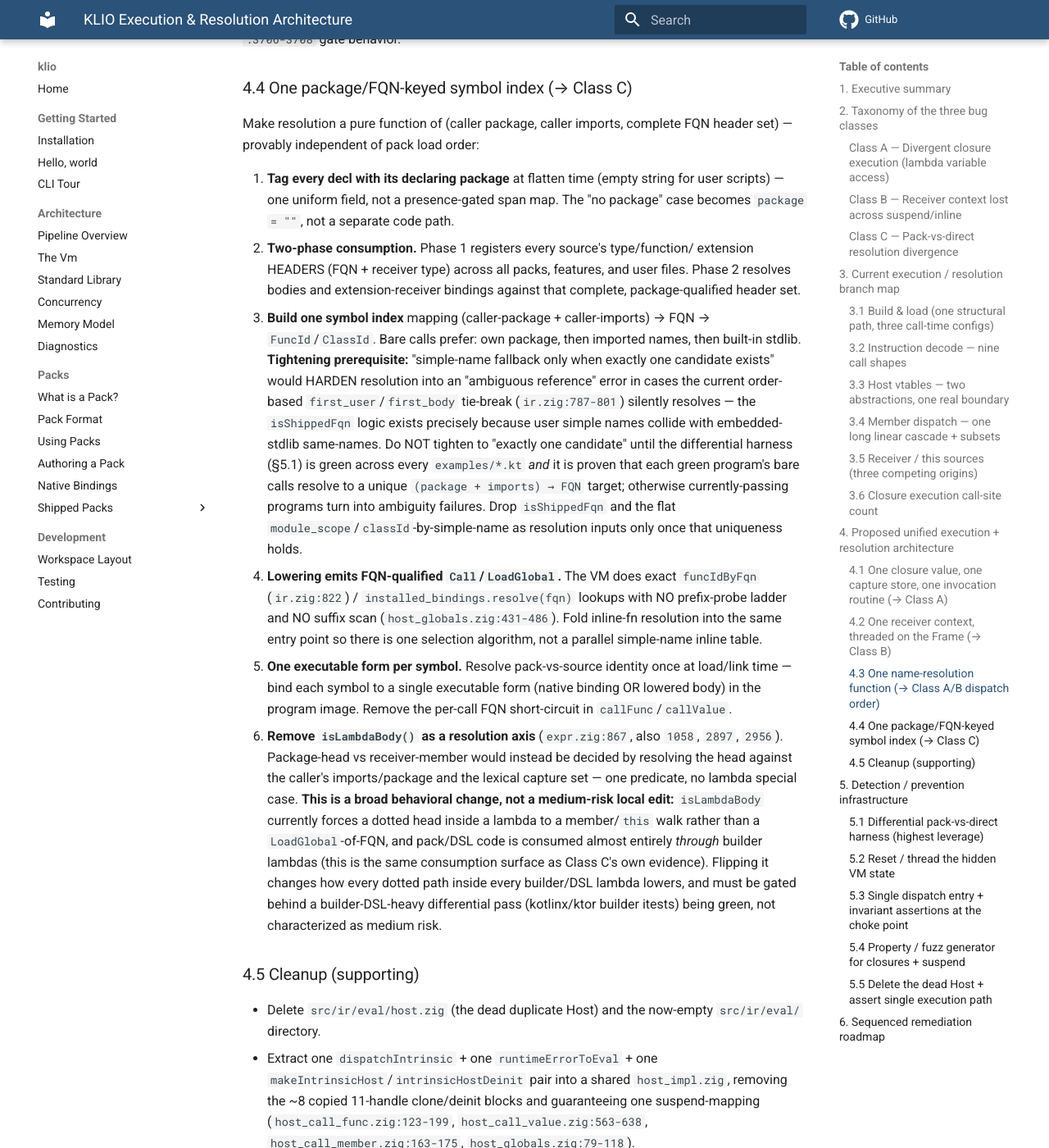
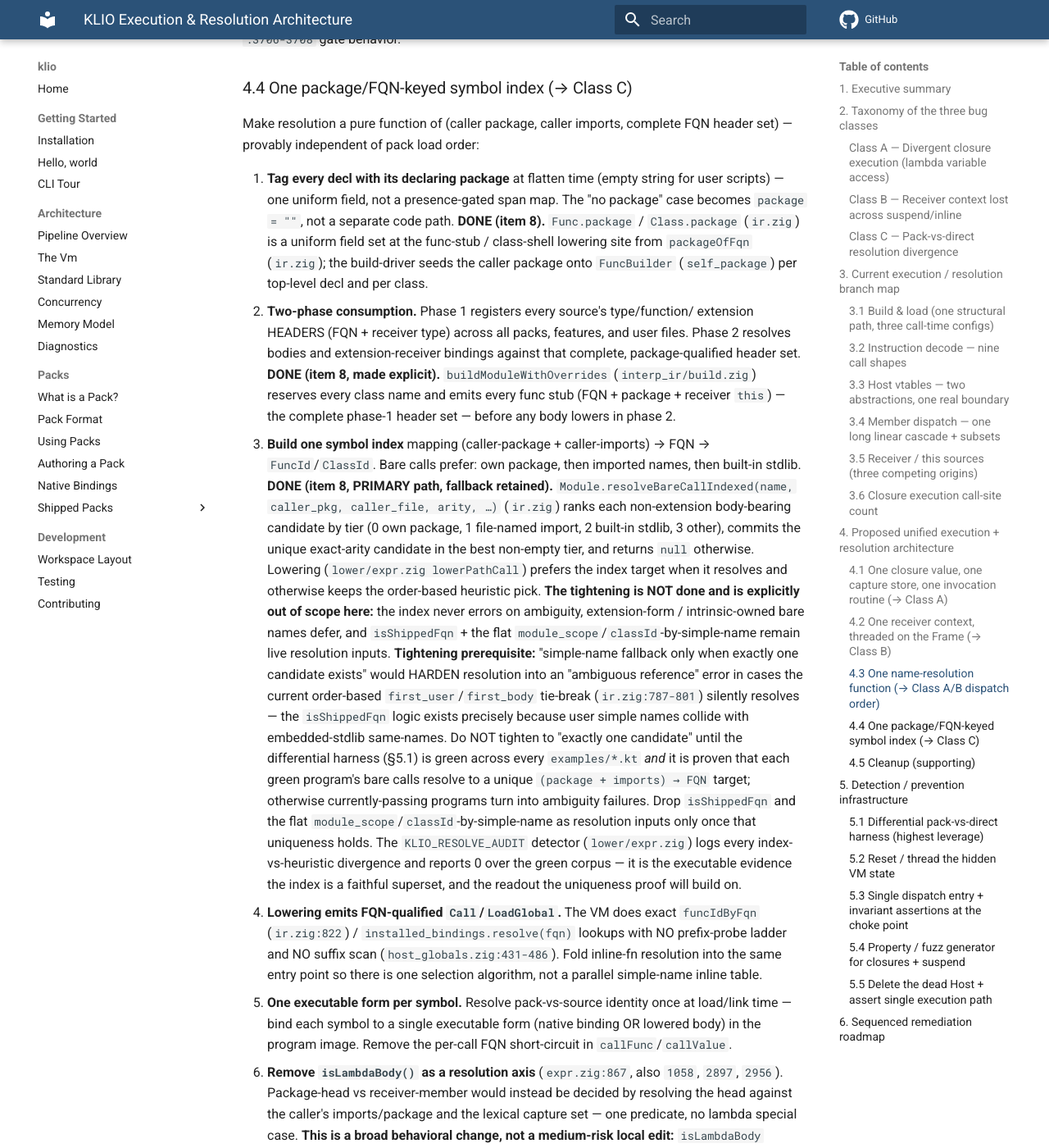
Before and after one commit to DrewCarlson/klio, an MkDocs documentation site: the page built from docs/analysis/execution-architecture.md, in a window 1280 px wide and 1400 px high, scrolled down 12105 px. Shown: the whole window at 82% size. Built offline with MkDocs 1.6.1 and Material for MkDocs 9.7.7, drawn with Linux system fonts in a browser that asks for light colours; comment, search, counter and statistics services are not loaded; some of the changed text lies outside the part shown.

Commit message:
ir: resolve bare calls through a package/FQN symbol index
Tag every func and class with its declaring package and resolve bare calls
through resolveBareCallIndexed, which ranks body-bearing candidates by
own-package, then file import, then built-in stdlib, and commits the unique
exact-arity winner as an FQN-exact FuncId. Extension and intrinsic-owned
names defer to the existing order-based heuristic, which stays as the
fallback for any name the index does not uniquely resolve. A KLIO_RESOLVE_AUDIT
detector confirms the index never diverges from the heuristic on the corpus,
so this is a faithful superset with no resolution change.

```diff
--- a/docs/analysis/execution-architecture.md
+++ b/docs/analysis/execution-architecture.md
@@ -525,25 +525,45 @@ header set) — provably independent of pack load order:
 
 1. **Tag every decl with its declaring package** at flatten time (empty string
    for user scripts) — one uniform field, not a presence-gated span map. The
-   "no package" case becomes `package = ""`, not a separate code path.
+   "no package" case becomes `package = ""`, not a separate code path. **DONE
+   (item 8).** `Func.package` / `Class.package` (`ir.zig`) is a uniform field
+   set at the func-stub / class-shell lowering site from `packageOfFqn`
+   (`ir.zig`); the build-driver seeds the caller package onto `FuncBuilder`
+   (`self_package`) per top-level decl and per class.
 2. **Two-phase consumption.** Phase 1 registers every source's type/function/
    extension HEADERS (FQN + receiver type) across all packs, features, and user
    files. Phase 2 resolves bodies and extension-receiver bindings against that
-   complete, package-qualified header set.
+   complete, package-qualified header set. **DONE (item 8, made explicit).**
+   `buildModuleWithOverrides` (`interp_ir/build.zig`) reserves every class name
+   and emits every func stub (FQN + package + receiver `this`) — the complete
+   phase-1 header set — before any body lowers in phase 2.
 3. **Build one symbol index** mapping (caller-package + caller-imports) → FQN →
    `FuncId`/`ClassId`. Bare calls prefer: own package, then imported names, then
-   built-in stdlib. **Tightening prerequisite:** "simple-name fallback only when
-   exactly one candidate exists" would HARDEN resolution into an "ambiguous
-   reference" error in cases the current order-based `first_user`/`first_body`
-   tie-break (`ir.zig:787-801`) silently resolves — the `isShippedFqn` logic
-   exists precisely because user simple names collide with embedded-stdlib
-   same-names. Do NOT tighten to "exactly one candidate" until the differential
-   harness (§5.1) is green across every `examples/*.kt` *and* it is proven that
-   each green program's bare calls resolve to a unique
+   built-in stdlib. **DONE (item 8, PRIMARY path, fallback retained).**
+   `Module.resolveBareCallIndexed(name, caller_pkg, caller_file, arity, …)`
+   (`ir.zig`) ranks each non-extension body-bearing candidate by tier (0 own
+   package, 1 file-named import, 2 built-in stdlib, 3 other), commits the unique
+   exact-arity candidate in the best non-empty tier, and returns `null`
+   otherwise. Lowering (`lower/expr.zig lowerPathCall`) prefers the index target
+   when it resolves and otherwise keeps the order-based heuristic pick. **The
+   tightening is NOT done and is explicitly out of scope here:** the index never
+   errors on ambiguity, extension-form / intrinsic-owned bare names defer, and
+   `isShippedFqn` + the flat `module_scope`/`classId`-by-simple-name remain
+   live resolution inputs. **Tightening prerequisite:** "simple-name fallback
+   only when exactly one candidate exists" would HARDEN resolution into an
+   "ambiguous reference" error in cases the current order-based
+   `first_user`/`first_body` tie-break (`ir.zig:787-801`) silently resolves —
+   the `isShippedFqn` logic exists precisely because user simple names collide
+   with embedded-stdlib same-names. Do NOT tighten to "exactly one candidate"
+   until the differential harness (§5.1) is green across every `examples/*.kt`
+   *and* it is proven that each green program's bare calls resolve to a unique
    `(package + imports) → FQN` target; otherwise currently-passing programs turn
    into ambiguity failures. Drop `isShippedFqn` and the flat
    `module_scope`/`classId`-by-simple-name as resolution inputs only once that
-   uniqueness holds.
+   uniqueness holds. The `KLIO_RESOLVE_AUDIT` detector (`lower/expr.zig`) logs
+   every index-vs-heuristic divergence and reports 0 over the green corpus — it
+   is the executable evidence the index is a faithful superset, and the readout
+   the uniqueness proof will build on.
 4. **Lowering emits FQN-qualified `Call`/`LoadGlobal`.** The VM does exact
    `funcIdByFqn` (`ir.zig:822`) / `installed_bindings.resolve(fqn)` lookups with
    NO prefix-probe ladder and NO suffix scan (`host_globals.zig:431-486`). Fold
@@ -691,7 +711,7 @@ refactors, then the structural unifications in dependency order.
 | 5 | `VmIntrinsicHost` becomes thin adapter delegating to eval.Host (§4.1) | A | high | medium | L |
 | 6 | DONE (receiver chain) — enclosing-`this` chain is now a `Frame` field (`enclosing_this`), snapshotted into `FrameSnapshot` on suspend and restored on resume; the `outer_this` thread-local + `outerThisStack` + its `resetReceiverTls` are deleted and `enclosingThis`/`enclosingThisChain`/`pushAccessEnclosing`/`popAccessEnclosing` read/write the current frame's chain. `inner_outer_hint` and the remaining guards-as-params are not yet folded in. (§4.2) | B | high | high | XL |
 | 7 | PARTIAL — single implicit-receiver resolution choke point (`implicitThisValue` + `implicitReceiverChain` in `ir/eval.zig`) now feeds all three `*OrGlobal` handlers (`CallMemberOrGlobal`/`LoadFromThisOrGlobal`/`StoreToThisOrGlobal`), so the bare-name member-vs-global precedence is derived in one place instead of three. Registry func-kind landed: `Func.kind` (`FuncKind.member_extension`) is the authoritative member-extension predicate, set at the member-extension lowering site (`decl.zig`); the five `member_ext_owner_class` dispatch sites route through `isMemberExt`/`memberExtVisible` (the owner-class gate is preserved exactly — the kind selects which funcs are gated, the side table supplies the owner). The four "Or" *instructions* are NOT collapsed to a single `CallUnresolved`: they encode three distinct operations (read / write / call) plus the explicit-receiver `CallMemberOrValue`, and the "Or" itself is the "couldn't classify member-vs-global statically" signal item 8's FQN static resolution removes — collapsing now would re-encode the read/write/call distinction without removing the runtime decision. Deferred to item 8. (A/B) | A/B | high | medium | L |
-| 8 | Per-decl package tag + two-phase header registration + package/FQN symbol index; lowering emits FQN-qualified calls; remove `isShippedFqn`/prefix-ladder/suffix-scan — tighten simple-name fallback ONLY after §4.4-item-3 uniqueness proven | C | high | high | XL |
+| 8 | PARTIAL (steps 1-4, fallback retained) — per-decl `package` tag on `Func`/`Class` (set at flatten/lowering, `""` = no package), the two-phase header registration made explicit (phase-1 reserves every class + func HEADER with FQN/package/receiver, phase-2 lowers bodies against the complete set), and the package/FQN symbol index (`Module.resolveBareCallIndexed`, keyed on caller package → file imports → built-in stdlib) as the PRIMARY bare-call path: where it resolves a unique non-extension target, lowering binds that target by exact `FuncId` (FQN-exact at the VM); otherwise it defers to the order-based heuristic, which is RETAINED unchanged. `KLIO_RESOLVE_AUDIT` is a permanent env-gated detector that compares the index pick to the heuristic pick on every bare call — proven 0 divergences over all 82 examples + the differential corpus, i.e. the index is a faithful superset. DEFERRED (the tightening prerequisite): the index does NOT yet error on ambiguity, and `isShippedFqn`/prefix-ladder/suffix-scan are NOT removed — that hardening is gated on the §4.4-item-3 uniqueness proof and is items 9/10's scope. | C | high | high | XL |
 | 9 | One executable form per symbol resolved at link time; remove per-call FQN short-circuit (§4.4) | C | high | high | XL |
 | 10 | Remove `isLambdaBody()` resolution axis; inline splice sets frame receiver slot (§4.4/§4.2) — gate behind builder-DSL differential pass | C/B | medium | high | M |
 | 11 | DONE — deleted `Value.Lambda` (vestigial Env-based closure the live IR VM never produced; `AstLambda` already built `IrClosure`). Removed the variant, its one GC-test constructor, and every Value-context `.Lambda =>` arm; `IrClosure` is now the single closure value form and `func.capture_order` (via `ClosureInfo.captures`) is the sole capture-metadata authority. | cleanup | medium | medium | M |
```
Also changed, not shown: 5 other files.
